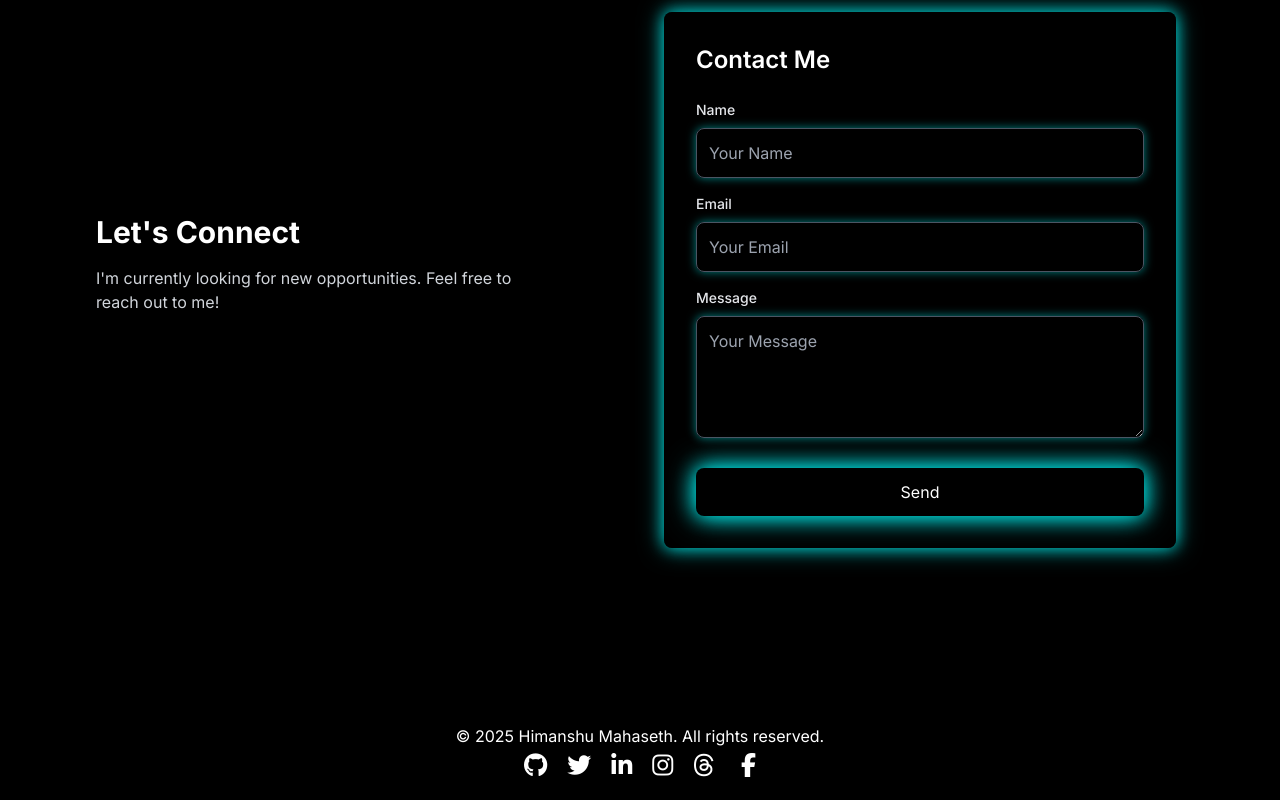
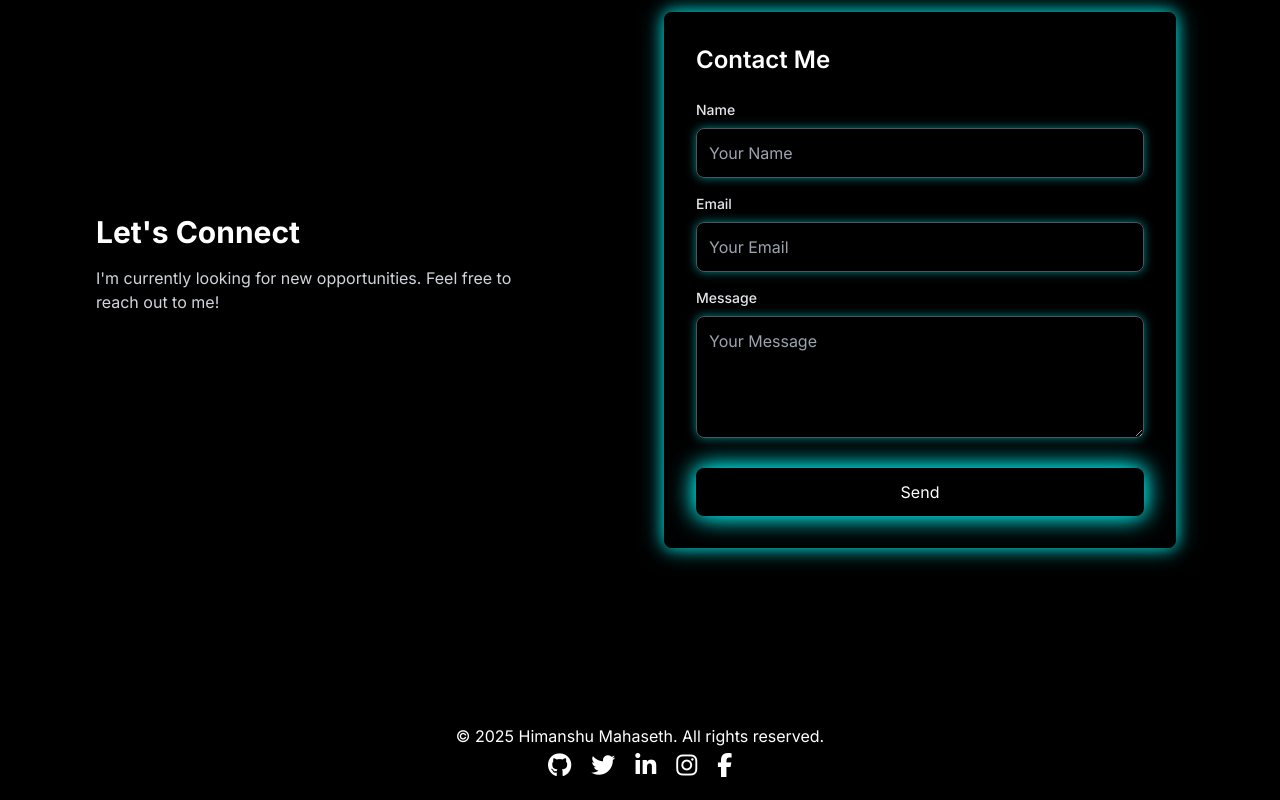
Before and after one commit to hmahaseth/portfolio-website, a Next.js app: page / in a window 1280 px wide. Shown: the part 2329-3129 px from the top of the page. Built offline with nearby package versions, Linux system fonts and the light colour scheme.

Commit message:
foter theme

```diff
--- a/app/components/Footer.jsx
+++ b/app/components/Footer.jsx
@@ -26,7 +26,7 @@ const Footer = () => {
       <div>
         <a
           href="https://github.com/hmahaseth"
-          style={linkStyle}
+          className="social-icon github"
           target="_blank"
           rel="noopener noreferrer"
           aria-label="GitHub"
@@ -35,7 +35,7 @@ const Footer = () => {
         </a>
         <a
           href="https://x.com/thegr8_himanshu"
-          style={linkStyle}
+          className="social-icon twitter"
           target="_blank"
           rel="noopener noreferrer"
           aria-label="Twitter"
@@ -44,7 +44,7 @@ const Footer = () => {
         </a>
         <a
           href="https://www.linkedin.com/in/royal-empire/"
-          style={linkStyle}
+          className="social-icon linkedin"
           target="_blank"
           rel="noopener noreferrer"
           aria-label="LinkedIn"
@@ -53,30 +53,22 @@ const Footer = () => {
         </a>
         <a
           href="https://www.instagram.com/himanshumahaseth_/"
-          style={linkStyle}
+          className="social-icon instagram"
           target="_blank"
           rel="noopener noreferrer"
           aria-label="Instagram"
         >
           <i className="fab fa-instagram"></i>
         </a>
-        <a
-          href="https://www.threads.net/@himanshumahaseth_"
-          style={linkStyle}
-          target="_blank"
-          rel="noopener noreferrer"
-          aria-label="Threads"
-        >
-          <i className="fab fa-threads"></i>{" "}
-        </a>
+
         <a
           href="https://www.facebook.com/himanshumahaseth8"
-          style={linkStyle}
+          className="social-icon facebook"
           target="_blank"
           rel="noopener noreferrer"
           aria-label="Facebook"
         >
-          <i className="fab fa-facebook-f"></i>{" "}
+          <i className="fab fa-facebook-f"></i>
         </a>
       </div>
     </footer>
--- a/app/globals.css
+++ b/app/globals.css
@@ -31,3 +31,40 @@ body {
     text-wrap: balance;
   }
 }
+/* Base style for all social icons */
+.social-icon {
+  color: white;
+  margin: 0 10px;
+  font-size: 24px;
+  text-decoration: none;
+  transition: transform 0.3s ease, color 0.3s ease;
+}
+
+/* Hover colors per platform */
+.social-icon.github:hover {
+  color: #6e5494; /* GitHub purple */
+}
+
+.social-icon.twitter:hover {
+  color: #1da1f2; /* Twitter blue */
+}
+
+.social-icon.linkedin:hover {
+  color: #0077b5; /* LinkedIn blue */
+}
+
+.social-icon.instagram:hover {
+  color: #e4405f; /* Instagram pink */
+}
+
+.social-icon.threads:hover {
+  color: #000000; /* Threads black */
+}
+
+.social-icon.facebook:hover {
+  color: #1877f2; /* Facebook blue */
+}
+
+.social-icon:hover {
+  transform: scale(1.2);
+}
--- a/package.json
+++ b/package.json
@@ -19,6 +19,7 @@
     "react-countup": "^6.5.3",
     "react-dom": "^18",
     "react-hook-form": "^7.53.0",
+    "react-icons": "^5.5.0",
     "react-microsoft-clarity": "^1.2.0",
     "react-router-dom": "^6.26.1",
     "react-scroll-trigger": "^0.6.14",
```
Also changed, not shown: 1 other file (tests, documents, lock files or other folders).
